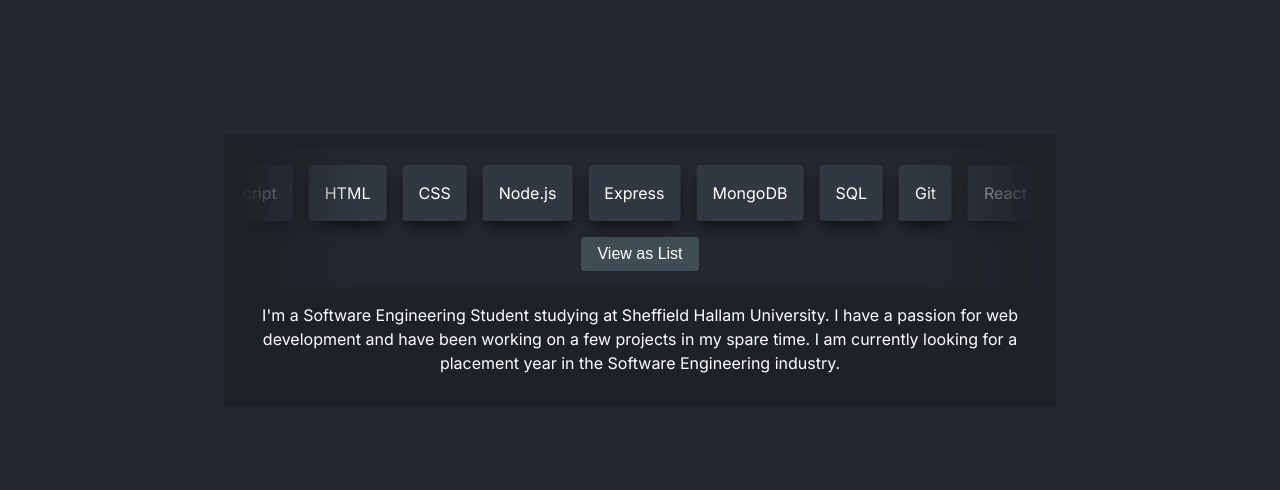
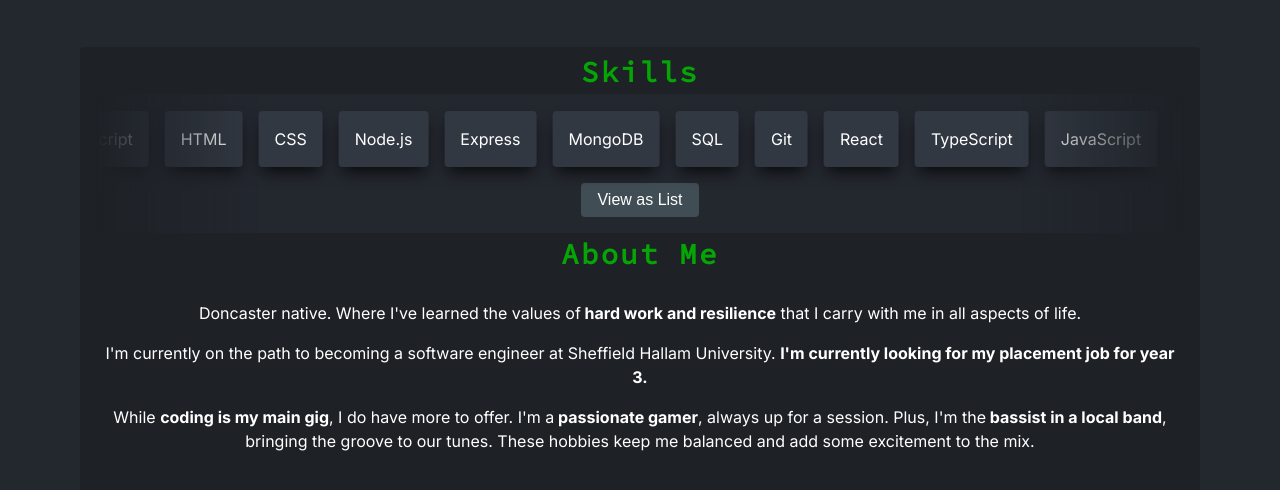
Before and after one commit to JokerZ75/Web-Portfolio, a Gatsby site: page / in a window 1280 px wide. Shown: the part 962-1452 px from the top of the page. Built offline with nearby package versions, Linux system fonts and the light colour scheme; Gatsby itself is replaced by a stand-in of ours.

Commit message:
About section

```diff
--- a/src/components/Sections/About/About.tsx
+++ b/src/components/Sections/About/About.tsx
@@ -6,6 +6,10 @@ const About: React.FC = () => {
   return (
     <section id="About">
       <div id="about-container">
+        <div>
+          <div>
+            <h3 className="code-font heading">Skills</h3>
+          </div>
           <Scroller>
             <Skill name="React" />
             <Skill name="TypeScript" />
@@ -18,13 +22,34 @@ const About: React.FC = () => {
             <Skill name="SQL" />
             <Skill name="Git" />
           </Scroller>
+        </div>
+        <div>
+          <h2 className="code-font heading">About Me</h2>
+        </div>
         <div className="about-text">
-          <p>
-            I'm a Software Engineering Student studying at Sheffield Hallam
-            University. I have a passion for web development and have been
-            working on a few projects in my spare time. I am currently looking
-            for a placement year in the Software Engineering industry.
-          </p>
+          <ul>
+            <li>
+              Doncaster native. Where I've learned the values of
+              <span className="highlight"> hard work and resilience</span> that
+              I carry with me in all aspects of life.
+            </li>
+            <li>
+              I'm currently on the path to becoming a software engineer at
+              Sheffield Hallam University.{" "}
+              <span className="highlight">
+                I'm currently looking for my placement job for year 3.
+              </span>
+            </li>
+            <li>
+              While <span className="highlight">coding is my main gig</span>, I
+              do have more to offer. I'm a
+              <span className="highlight"> passionate gamer</span>, always up
+              for a session. Plus, I'm the
+              <span className="highlight"> bassist in a local band</span>,
+              bringing the groove to our tunes. These hobbies keep me balanced
+              and add some excitement to the mix.
+            </li>
+          </ul>
         </div>
       </div>
     </section>
--- a/src/styles/index.scss
+++ b/src/styles/index.scss
@@ -35,7 +35,7 @@ body {
   overflow: hidden;
   display: inline;
   animation: blink 1s infinite;
-  color: green;
+  color: rgb(4, 165, 4);
 }
 
 @keyframes blink {
@@ -72,6 +72,7 @@ header {
   position: fixed;
   top: 0;
   width: 100%;
+  z-index: 10;
   padding: 0 1rem 0 1rem;
   background: #1e2227;
 
@@ -125,7 +126,7 @@ nav {
 }
 
 #Home {
-  padding:  1rem;
+  padding: 1rem;
 
   & #home-image {
     width: 100%;
@@ -147,18 +148,18 @@ nav {
 #about-container {
   display: flex;
   flex-direction: column;
-  padding: 1rem;
+  padding: 0.2rem 1rem 1rem 1rem;
   margin: 0 2rem;
   border-radius: 0.25rem;
-  width: clamp(300px, 85%, 800px);
+  width: clamp(250px, 85%, 100dvw);
   background: #1e2227;
 }
 
 .scroller {
-  max-width: max-content;
+  max-width: 100%;
   background-color: #23272e;
   border-radius: 0.25rem;
-  padding: 0 0.5rem 1rem 0.5rem;
+  padding: 0.1rem 0.5rem 1rem 0.5rem;
   &__inner {
     display: flex;
     flex-wrap: wrap;
@@ -180,7 +181,7 @@ nav {
 .scroller[data-animated="true"] {
   overflow: hidden;
   max-width: max-content;
-  padding-bottom:1rem;
+  padding-bottom: 1rem;
   -webkit-mask: linear-gradient(
     90deg,
     transparent,
@@ -211,5 +212,36 @@ nav {
 
 .buttonEl {
   @include button;
+}
 
+.heading {
+  font-size: 1.8rem;
+  font-weight: 700;
+  margin-bottom: 0.25rem;
+  letter-spacing: 0.15rem;
+
+  &.code-font {
+    animation: none;
+    border-right: none;
+  }
 }
+
+.about-text {
+  font-weight: 400;
+
+  & ul {
+    list-style: none;
+    padding-left: 0;
+    gap: 0.5rem;
+
+    & li {
+      border-radius: 0.25rem;
+      padding: 0.5rem;
+      box-shadow: 0, 0, 0, 0.25 rgba(0, 0, 0, 0.25);
+    }
+  }
+}
+
+.highlight {
+  font-weight: 700;
+}
```
Lines whose indentation alone changed are shown as unchanged.
